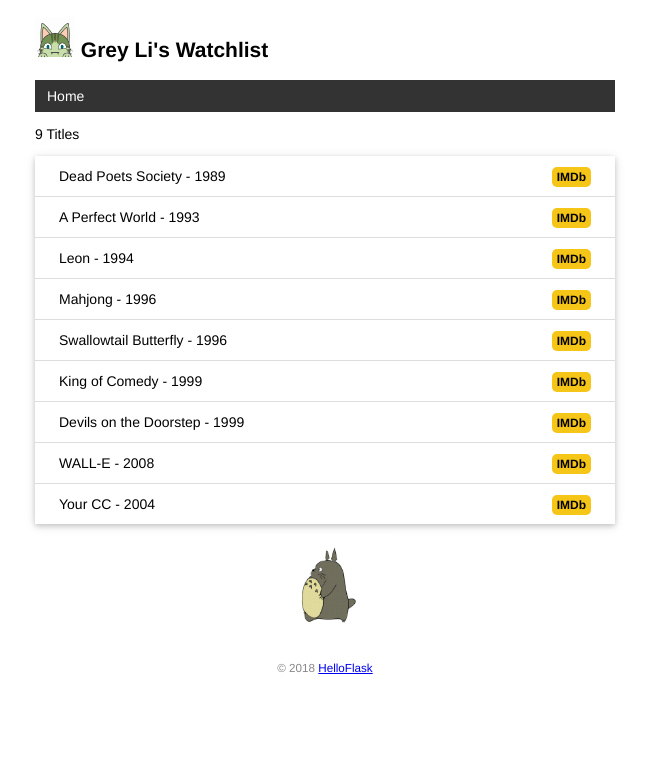
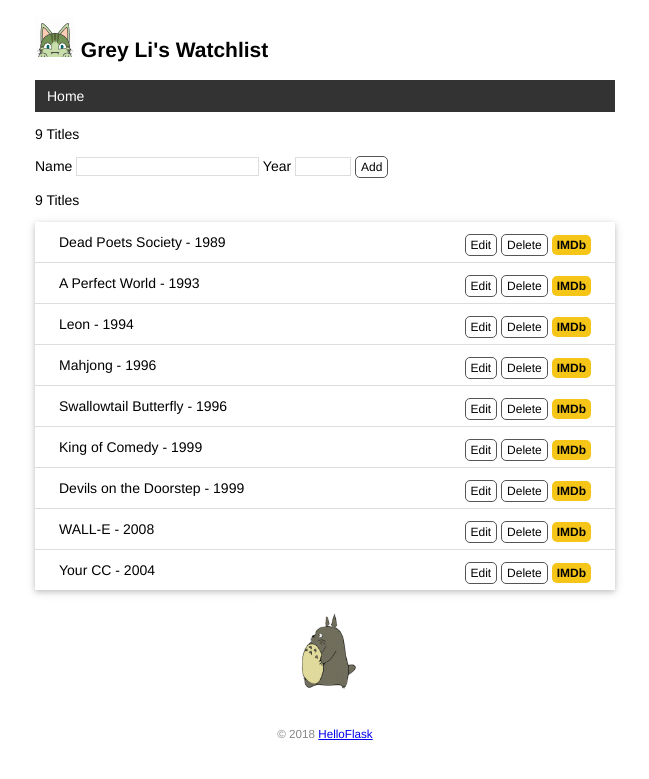
Before and after one commit to shui00cc/watchlist, a Flask app: page / in a window 1280 px wide. Shown: the top 779 px of the page, without its empty margins (315-964 px from the left). Run offline with Flask 2, Linux system fonts and the light colour scheme; data comes from the database, SQL or seed files in the repository; both versions use the stored data as it was after the commit.

Commit message:
Create, edit and delete item by form

```diff
--- a/app.py
+++ b/app.py
@@ -1,4 +1,4 @@
-from flask import Flask, render_template
+from flask import Flask, render_template, request, url_for, redirect, flash
 from flask_sqlalchemy import SQLAlchemy
 import os
 import click
@@ -6,6 +6,8 @@ import click
 app = Flask(__name__)
 app.config['SQLALCHEMY_DATABASE_URI'] = 'sqlite:///' + os.path.join(app.root_path, 'data.db')
 app.config['SQLALCHEMY_TRACK_MODIFICATIONS'] = False  # 关闭对模型修改的监控
+app.config['SECRET_KEY'] = 'dev'  # 等同于 app.secret_key = 'dev'
+
 # 在扩展类实例化前加载配置
 db = SQLAlchemy(app)
 
@@ -59,7 +61,50 @@ def page_not_found(e):  # 接受异常对象作为参数
 """
 使用 app.route() 装饰器来为这个函数绑定对应的 URL，当用户在浏览器访问这个 URL 的时候，就会触发这个函数，获取返回值，并把返回值显示到浏览器窗口
 """
-@app.route('/')
+@app.route('/', methods=['GET', 'POST'])
 def index():
+    if request.method == 'POST':
+        # 获取表单数据
+        title = request.form.get('title')  # 传入表单对应输入字段的 name 值
+        year = request.form.get('year')
+        # 验证数据
+        if not title or not year or len(year) > 4 or len(title) > 60:
+            flash('Invalid input.')  # 显示错误提示
+            return redirect(url_for('index'))  # 重定向回主页
+        # 保存表单数据到数据库
+        movie = Movie(title=title, year=year)  # 创建记录
+        db.session.add(movie)  # 添加到数据库会话
+        db.session.commit()  # 提交数据库会话
+        flash('Item created.')  # 显示成功创建的提示
+        return redirect(url_for('index'))  # 重定向回主页
+
     movies = Movie.query.all()  # 读取所有电影记录
     return render_template('index.html', movies=movies)
+
+@app.route('/movie/edit/<int:movie_id>', methods=['GET', 'POST'])
+def edit(movie_id):
+    movie = Movie.query.get_or_404(movie_id)
+
+    if request.method == 'POST':  # 处理编辑表单的提交请求
+        title = request.form['title']
+        year = request.form['year']
+
+        if not title or not year or len(year) != 4 or len(title) > 60:
+            flash('Invalid input.')
+            return redirect(url_for('edit', movie_id=movie_id))  # 重定向回对应的编辑页面
+
+        movie.title = title  # 更新标题
+        movie.year = year  # 更新年份
+        db.session.commit()  # 提交数据库会话
+        flash('Item updated.')
+        return redirect(url_for('index'))  # 重定向回主页
+
+    return render_template('edit.html', movie=movie)  # 传入被编辑的电影记录
+
+@app.route('/movie/delete/<int:movie_id>', methods=['POST'])  # 限定只接受 POST 请求
+def delete(movie_id):
+    movie = Movie.query.get_or_404(movie_id)  # 获取电影记录
+    db.session.delete(movie)  # 删除对应的记录
+    db.session.commit()  # 提交数据库会话
+    flash('Item deleted.')
+    return redirect(url_for('index'))  # 重定向回主页
--- a/static/style.css
+++ b/static/style.css
@@ -84,3 +84,49 @@ nav li a:hover {
     border-radius: 5px;
     padding: 3px 5px;
 }
+
+/* 覆盖某些浏览器对 input 元素定义的字体 */
+input[type=submit] {
+    font-family: inherit;
+}
+
+input[type=text] {
+    border: 1px solid #ddd;
+}
+
+input[name=year] {
+    width: 50px;
+}
+
+.btn {
+    font-size: 12px;
+    padding: 3px 5px;
+    text-decoration: none;
+    cursor: pointer;
+    background-color: white;
+    color: black;
+    border: 1px solid #555555;
+    border-radius: 5px;
+}
+
+.btn:hover {
+    text-decoration: none;
+    background-color: black;
+    color: white;
+    border: 1px solid black;
+}
+
+.alert {
+    position: relative;
+    padding: 7px;
+    margin: 7px 0;
+    border: 1px solid transparent;
+    color: #004085;
+    background-color: #cce5ff;
+    border-color: #b8daff;
+    border-radius: 5px;
+}
+
+.inline-form {
+    display: inline;
+}
--- a/templates/base.html
+++ b/templates/base.html
@@ -10,6 +10,11 @@
     {% endblock %}
 </head>
 <body>
+    <!-- 获取提示消息并显示 -->
+    {% for message in get_flashed_messages() %}
+        <div class="alert">{{ message }}</div>
+    {% endfor %}
+
     <h2>
         <img alt="Avatar" class="avatar" src="{{ url_for('static', filename='images/avatar.png') }}">
         {{ user.name }}'s Watchlist
--- a/templates/index.html
+++ b/templates/index.html
@@ -2,15 +2,30 @@
 <!-- extends 标签声明扩展自模板 base.html -->
 
 {% block content %}
+
+<p>{{ movies|length }} Titles</p>
+<form method="post">
+    Name <input type="text" name="title" autocomplete="off" required>
+    Year <input type="text" name="year" autocomplete="off" required>
+    <input class="btn" type="submit" name="submit" value="Add">
+</form>
+
 <p>{{ movies|length }} Titles</p>
 <ul class="movie-list">
     {% for movie in movies %}
     <li>{{ movie.title }} - {{ movie.year }}
         <span class="float-right">
+            <a class="btn" href="{{ url_for('edit', movie_id=movie.id) }}">Edit</a>
+
+            <form class="inline-form" method="post" action="{{ url_for('delete', movie_id=movie.id) }}">
+            <input class="btn" type="submit" name="delete" value="Delete" onclick="return confirm('Are you sure?')">
+            </form>
+
             <a class="imdb" href="https://www.imdb.com/find?q={{ movie.title }}" target="_blank" title="Find this movie on IMDb">IMDb</a>
         </span>
     </li>
     {% endfor %}
 </ul>
 <img alt="Walking Totoro" class="totoro" src="{{ url_for('static', filename='images/totoro.gif') }}" title="to~to~ro~">
+
 {% endblock %}
```
Also changed, not shown: templates/edit.html (added, +10 -0 lines), data.db.
